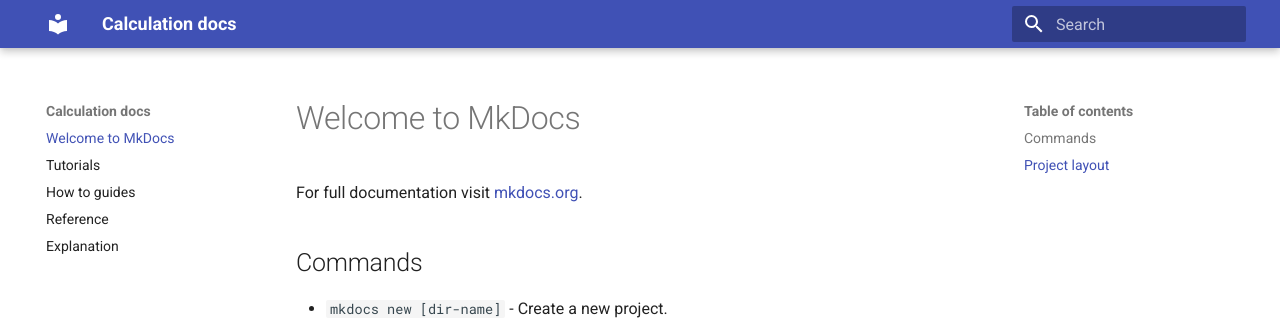
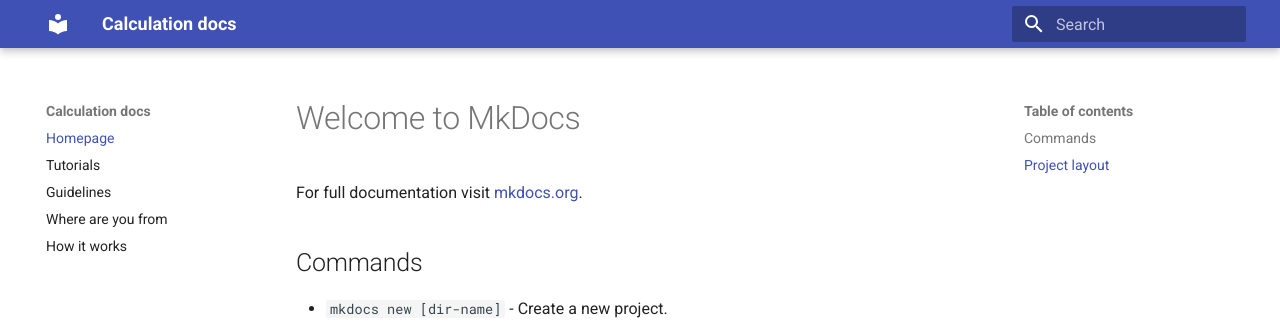
Before and after one commit to upALX/docs-deploy, an MkDocs documentation site: the page built from docs/index.md, in a window 1280 px wide. Shown: the top 334 px of the page. Built offline with MkDocs 1.6.1 and Material for MkDocs 9.7.7, drawn with Linux system fonts in a browser that asks for light colours.

Commit message:
adding titles from respective sections of docs

```diff
--- a/mkdocs.yml
+++ b/mkdocs.yml
@@ -4,8 +4,8 @@
   name: "material"
 
 nav:
-  - index.md
-  - tutorials.md
-  - how-to-guides.md
-  - reference.md
-  - explanation.md
+  - Homepage: index.md
+  - Tutorials: tutorials.md
+  - Guidelines: how-to-guides.md
+  - Where are you from: reference.md
+  - How it works: explanation.md
```
